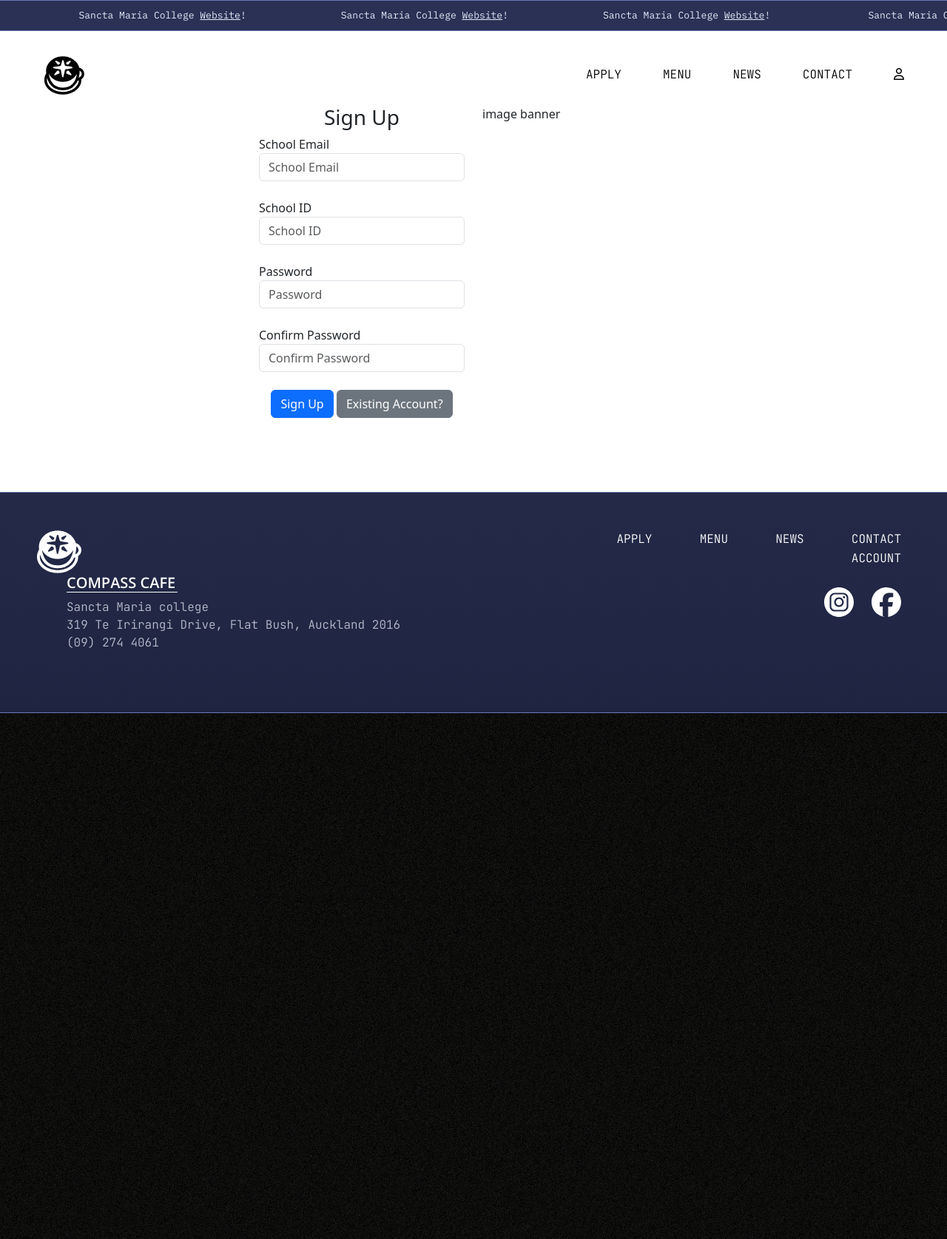
After one commit to J4Q4/CompassCafe, a Flask app: page /signup in a window 1280 px wide. The commit adds this page. Shown: the whole page at 74% size. Run offline with Flask 3, Linux system fonts and the light colour scheme; some libraries are stand-ins or nearby versions.

Commit message:
Login + Register | Iteration 0.1

```diff
--- a/compasscafe-dev/website/auth.py
+++ b/compasscafe-dev/website/auth.py
@@ -34,7 +34,7 @@ def login():
 
 # REGISTER ROUTE
 
-@auth.route("/register", methods=['GET', 'POST'])
+@auth.route("/signup", methods=['GET', 'POST'])
 def sign_up():
     if request.method == 'POST':
         email = request.form.get("email")
@@ -66,7 +66,7 @@ def sign_up():
             flash('Account created!', category='success')
             return redirect(url_for('views.home'))
 
-    return render_template("register.html", user=current_user)
+    return render_template("signup.html", user=current_user)
 
 
 # LOGOUT ROUTE
--- a/compasscafe-dev/website/static/css/styles.css
+++ b/compasscafe-dev/website/static/css/styles.css
@@ -44,13 +44,27 @@ html {
     scroll-behavior: auto !important;
 }
 
-
 /* Temporary Load Screen */
-/*
 .loadscreen {
-
+    display: block;
+    width: 100%;
+    height: calc(100% + 500px);
+    background-color: #fafafa;
+    z-index: 100000000;
+    position: fixed;
+    animation: preload 0.8s ease-out forwards;
+    animation-delay: 0.2s;
 }
-*/
+@keyframes preload {
+    0% {
+        transform: translateY(0);
+        border-bottom: 500px solid #232947;
+    }
+    100% {
+        transform: translateY(-100%);
+        border-bottom: 50px solid #232947;
+    }
+}
 
 /* Notice */
 .noticeinf {
@@ -60,6 +74,9 @@ html {
     position: relative;
     display: block;
     z-index: 500;
+    background-color: #232947;
+    border-top: #6c78b4 1px solid;
+    border-bottom: #6c78b4 1px solid
 }
 
 /* Pause Animation on Parent Hover */
@@ -71,9 +88,6 @@ html {
     display: inline-block;
     text-decoration: none;
     color: #E1EBF8;
-    background-color: #232947;
-    border-top: #6c78b4 1px solid;
-    border-bottom: #6c78b4 1px solid;
     transition: 0.1s ease-in-out;
 }
 
@@ -88,7 +102,7 @@ html {
 .noticeinf-conveyor ul li {
     font-size: 20px;
     flex: 0 0 auto;
-    margin: 0 20vw;
+    margin: 0 5vw;
     font-family: "IBM Plex Mono", monospace;
     text-transform: capitalize;
     font-size: 13px;
@@ -106,7 +120,7 @@ html {
     }
 }
 
-.noticeinf:hover .noticeinf-conveyor {
+.noticeinf:hover {
       background-color: #2a3155;
       color: #fff;
 }
@@ -375,6 +389,7 @@ footer {
 body {
     background-image: var(--bg-dark);
     background-attachment: fixed;
+    overflow: hidden;
 }
 
 .container-middle {
@@ -437,6 +452,11 @@ body {
 .blankspace-test p {
     margin: 0;
 }
+.whitespace-test {
+    background-color: white;
+    padding: 100px 350px;
+    margin: 0;
+}
 
 
 
@@ -450,7 +470,7 @@ body {
     z-index: 0;
     position: relative;
     #hero-title {
-        width: 1000px;
+        width: 60vw;
         margin: 0 auto;
         display: block;
         position: absolute;
--- /dev/null
+++ b/compasscafe-dev/website/templates/signup.html
@@ -0,0 +1,62 @@
+{% extends "template.html" %}{% block title %}Sign Up{% endblock %}
+{% block content %}
+
+<!-- Blank Space -->
+<section class="blankspace-test">
+  <section class="whitespace-test">
+    <div class="row">
+      <div class="col">
+        <form method="POST">
+          <h3 align="center">Sign Up</h3>
+          <div class="form-group">
+              <label for="email">School Email</label>
+              <input
+                  type="text"
+                  id="email"
+                  name="email"
+                  class="form-control"
+                  placeholder="School Email"
+              />
+              <br/>
+              <label for="username">School ID</label>
+              <input
+                  type="text"
+                  id="username"
+                  name="username"
+                  class="form-control"
+                  placeholder="School ID"
+              />
+              <br/>
+              <label for="password1">Password</label>
+              <input
+                  type="password"
+                  id="password1"
+                  name="password1"
+                  class="form-control"
+                  placeholder="Password"
+              />
+              <br/>
+              <label for="password2">Confirm Password</label>
+              <input
+                  type="password"
+                  id="password2"
+                  name="password2"
+                  class="form-control"
+                  placeholder="Confirm Password"
+              />
+              <br/>
+              <div align="center">
+                  <button class="btn btn-primary" type="submit">Sign Up</button>
+                  <a class="btn btn-secondary" href="/login">Existing Account?</a>
+              </div>
+          </div>
+        </form>
+      </div>
+      <div class="col">
+        image banner
+      </div>
+  </section
+</section>
+<!-- End of Blank Space -->
+
+{% endblock %}
--- a/compasscafe-dev/website/templates/template.html
+++ b/compasscafe-dev/website/templates/template.html
@@ -1,7 +1,7 @@
 <!doctype html>
 <html lang="en">
   <head>
-    <title>Compass Café ✧₊⁺ {% block title %}{% endblock %}</title>
+    <title>✧ Compass Café - {% block title %}{% endblock %}</title>
     <link rel="icon" type="image/x-icon" href="/static/assets/img/favicon.ico">
     <!-- Required meta tags -->
     <meta charset="utf-8">
@@ -21,7 +21,8 @@
 
   </head>
   <body>
-    <div class="container-fluid loadscreen">
+    <div class="container-fluid loadscreen"></div>
+
     <!-- Notice -->
     <div class="noticeinf">
       <a class="noticeinf-conveyor" href="https://www.sanctamaria.school.nz/" target=”_blank”>
@@ -61,7 +62,7 @@
           </a>
           <ul class="dropdown-menu">
             <!-- User Not Logged In -->
-              <li><a class="dropdown-item" href="/register">register</a></li>
+            <li><a class="dropdown-item" href="/signup">sign up</a></li>
             <li><a class="dropdown-item" href="/dashboard">login</a></li>
             <!-- Admin User -->
             <li><a class="dropdown-item" href="/dashboard">dashboard</a></li>
@@ -102,7 +103,7 @@
               </a>
               <ul class="dropdown-menu">
                 <!-- User Not Logged In -->
-                  <li><a class="dropdown-item" href="/register">register</a></li>
+                <li><a class="dropdown-item" href="/signup">sign up</a></li>
                 <li><a class="dropdown-item" href="/login">login</a></li>
                 <!-- Admin User -->
                 <li><a class="dropdown-item" href="/dashboard">dashboard</a></li>
@@ -203,6 +204,6 @@
 
     <!-- Spline Viewer -->
     <script type="module" src="https://unpkg.com/@splinetool/viewer/build/spline-viewer.js"></script>
-    </div>
+
   </body>
 </html>
```
Also changed, not shown: compasscafe-dev/website/templates/home.html (+53 -4 lines), compasscafe-dev/website/templates/login.html (+34 -5 lines), compasscafe-dev/website/templates/register.html (deleted, +0 -14 lines), compasscafe-dev/website/static/assets/img/cursor.ico (added), 5 other files. Lines whose indentation alone changed are shown as unchanged.
